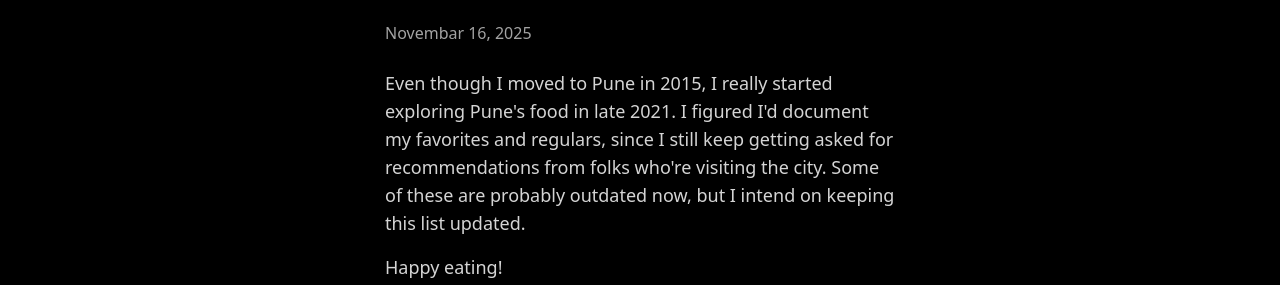
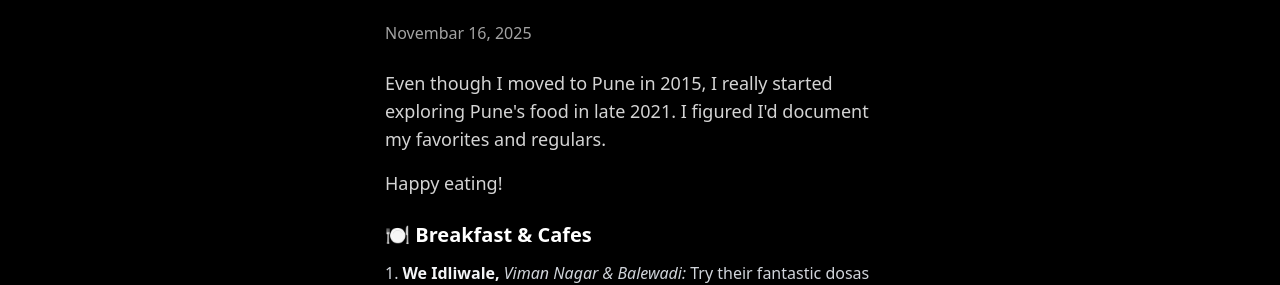
Before and after one commit to improperfraction/Portfolio, a React (Vite) app in the folder Portfolio/: page /blogs/Pune-food-recommendations in a window 1280 px wide. Shown: the part 523-808 px from the top of the page. Built offline with nearby package versions, Linux system fonts and the light colour scheme.

Commit message:
modfied the Pune food description

```diff
--- a/Portfolio/src/Pages/Punefood.jsx
+++ b/Portfolio/src/Pages/Punefood.jsx
@@ -30,9 +30,7 @@ function Punefoodlist() {
     return (
         <>
             <p className=" text-neutral-300 text-base lg:text-lg  text-left mb-4">
-                Even though I moved to Pune in 2015, I really started exploring Pune's food in late 2021. I figured I'd document my favorites and regulars,
-                since I still keep getting asked for recommendations from folks who're visiting the city. Some of these
-                are probably outdated now, but I intend on keeping this list updated.
+                Even though I moved to Pune in 2015, I really started exploring Pune's food in late 2021. I figured I'd document my favorites and regulars.
             </p>
             <p className="text-neutral-300 text-lg text-left">Happy eating!</p>
 
```
